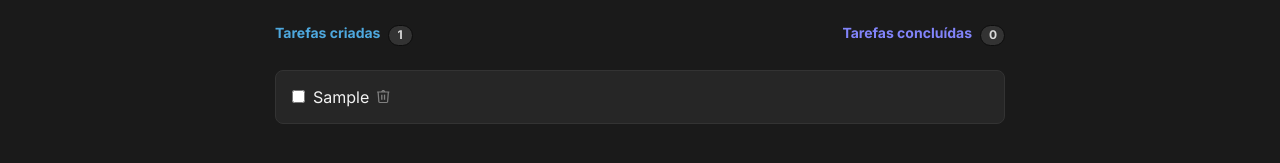
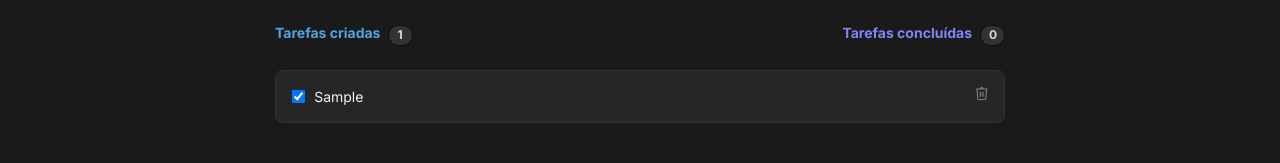
Before and after one commit to karolayneataide/toDo, a React (Vite) app: page / in a window 1280 px wide. Both pictures are taken after typing "Sample" into the empty fields and a click on the button "Criar". Shown: the part 263-426 px from the top of the page. Built offline with nearby package versions, Linux system fonts and the light colour scheme.

Commit message:
add trash button, and clear input after typed

```diff
--- a/package.json
+++ b/package.json
@@ -10,7 +10,8 @@
   },
   "dependencies": {
     "react": "^18.2.0",
-    "react-dom": "^18.2.0"
+    "react-dom": "^18.2.0",
+    "uuid": "^9.0.0"
   },
   "devDependencies": {
     "@types/react": "^18.0.26",
--- a/src/App.jsx
+++ b/src/App.jsx
@@ -2,16 +2,25 @@ import { useState } from "react";
 import { Header } from "./components/Header/Header";
 import { NewTask } from "./components/NewTask/NewTask";
 import { TaskList } from "./components/TaskList/TaskList";
+import { v4 } from "uuid";
 import "./styles/global.module.css";
 
 function App() {
   const [tasks, setTasks] = useState([]);
 
+  function deleteTask(taskToDelete) {
+    const tasksWithoutDeletedOne = tasks.filter((task) => {
+      return task.id != taskToDelete;
+    });
+
+    setTasks(tasksWithoutDeletedOne);
+  }
+
   return (
     <div>
       <Header />
       <NewTask setTasks={setTasks} />
-      <TaskList tasks={tasks} />
+      <TaskList tasks={tasks} onDeleteTask={deleteTask} />
     </div>
   );
 }
--- a/src/components/FullList/FullList.jsx
+++ b/src/components/FullList/FullList.jsx
@@ -1,16 +1,28 @@
 import styles from "../FullList/FullList.module.css";
 import Trash from "../../assets/trash.svg";
 
-export function FullList({ tasks }) {
+export function FullList({ tasks, onDeleteTask }) {
+  // const [check, setCheck] = false;
+
   return (
     <div className={styles.fullList}>
       {tasks.map((task, index) => (
         <div className={styles.checkbox} key={index}>
-          <input type="checkbox" id="ckecked" name="itemList" value="taskDid" />
-          <label for="checked">{task}</label>
-          <button type="submit" title="Deletar tarefa">
-            <img src={Trash} />
-          </button>
+          <div className={styles.startBox}>
+            <input defaultChecked type="checkbox" />
+          </div>
+          <div className={styles.centerBox}>
+            <label>{task.content}</label>
+          </div>
+          <div className={styles.endBox}>
+            <button
+              onClick={() => onDeleteTask(task.id)}
+              type="submit"
+              title="Deletar tarefa"
+            >
+              <img src={Trash} />
+            </button>
+          </div>
         </div>
       ))}
     </div>
--- a/src/components/FullList/FullList.module.css
+++ b/src/components/FullList/FullList.module.css
@@ -6,9 +6,9 @@
 }
 
 .checkbox {
-  display: flex;
-  flex-direction: row;
-  align-items: center;
+  display: grid;
+  grid-template-columns: 0.1fr 4.6fr 0.1fr;
+  align-items: left;
   border-radius: 8px;
   gap: 8px;
   padding: 16px;
@@ -16,27 +16,44 @@
   border: 1px solid var(--gray-400);
 }
 
-.checkbox label {
-  color: var(--gray-100);
-  justify-content: flex-start;
-}
-
-.checkbox input {
+.startBox {
+  display: flex;
   justify-content: flex-start;
   /* border-radius: 50%; */
   /* border: 1px solid var(--blue-100); */
 }
 
-.checkbox button {
+.centerBox {
+  display: flex;
+  justify-content: left;
+  line-height: 19.6px;
+  font-size: 14px;
+  font-weight: 400;
+}
+
+.isChecked {
+  text-decoration: line-through var(--gray-300);
+}
+
+.centerBox label {
+  color: var(--gray-100);
+}
+
+.endBox {
+  display: flex;
+  justify-content: flex-end;
+}
+
+.endBox button {
   background: var(--gray-500);
   border: none;
   display: flex;
-  justify-content: flex-end;
   cursor: pointer;
 }
 
-.checkbox img {
+.endBox img {
   width: 12.48px;
+  line-height: 14px;
   background: var(--gray-500);
   color: var(--gray-300);
 }
--- a/src/components/NewTask/NewTask.jsx
+++ b/src/components/NewTask/NewTask.jsx
@@ -1,6 +1,7 @@
 import styles from "../NewTask/NewTask.module.css";
 import vector from "../../assets/vector.svg";
 import { useState } from "react";
+import { v4 } from "uuid";
 
 export function NewTask({ setTasks }) {
   const [task, setTask] = useState("");
@@ -8,9 +9,15 @@ export function NewTask({ setTasks }) {
   function handleCreateNewTask(event) {
     event.preventDefault();
 
-    setTasks((tasks) => [...tasks, task]);
-
-    // event.target.task = "";
+    setTask("");
+    setTasks((tasks) => [
+      ...tasks,
+      {
+        id: v4(),
+        content: task,
+        checked: false,
+      },
+    ]);
   }
 
   return (
@@ -20,6 +27,7 @@ export function NewTask({ setTasks }) {
           name="task"
           placeholder="Adicione uma nova tarefa"
           className={styles.input}
+          required
           type="text"
           value={task}
           onChange={(event) => setTask(event.target.value)}
--- a/src/components/TaskList/TaskList.jsx
+++ b/src/components/TaskList/TaskList.jsx
@@ -2,7 +2,7 @@ import styles from "../TaskList/TaskList.module.css";
 import { EmptyList } from "../EmptyList/EmptyList";
 import { FullList } from "../FullList/FullList";
 
-export function TaskList({ tasks }) {
+export function TaskList({ tasks, onDeleteTask }) {
   return (
     <div className={styles.container}>
       <div className={styles.boxSize}>
@@ -17,7 +17,11 @@ export function TaskList({ tasks }) {
           </div>
         </div>
         <div>
-          {tasks.length === 0 ? <EmptyList /> : <FullList tasks={tasks} />}
+          {tasks.length === 0 ? (
+            <EmptyList />
+          ) : (
+            <FullList onDeleteTask={onDeleteTask} tasks={tasks} />
+          )}
         </div>
       </div>
     </div>
```
Also changed, not shown: 2 other files (tests, documents, lock files or other folders).
